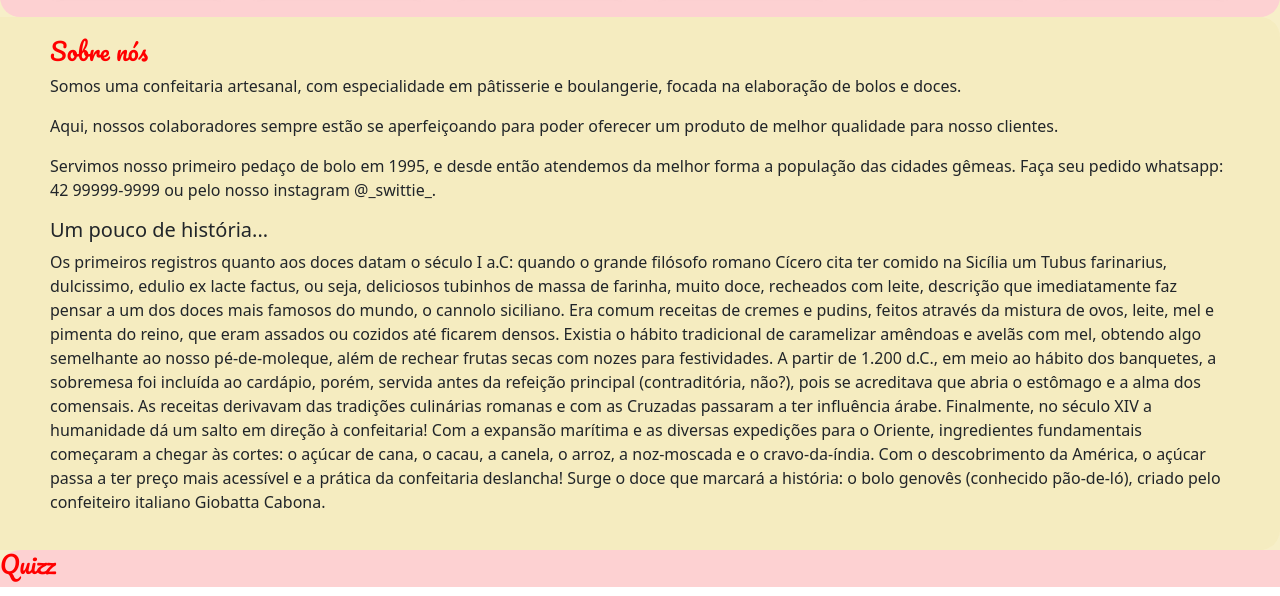
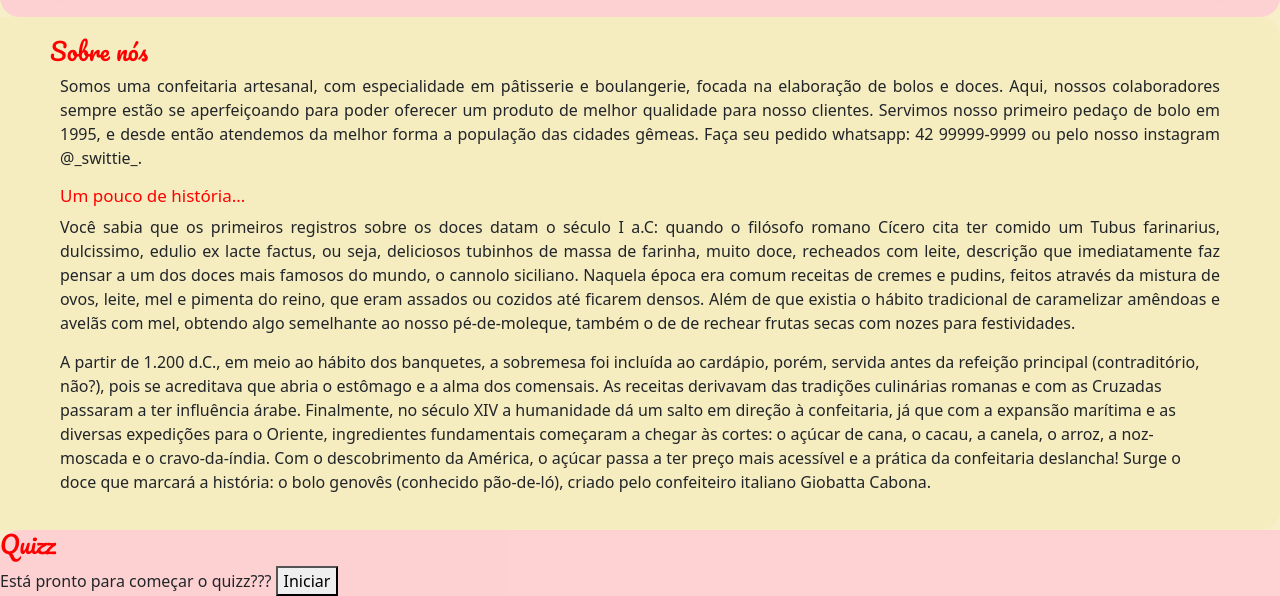
Before and after one commit to leticia-perotti/Swittie, a plain HTML site: page index.html in a window 1280 px wide. Shown: the part 991-1587 px from the top of the page. Drawn offline with nearby package versions, Linux system fonts and the light colour scheme.

Commit message:
Historia

```diff
--- a/index.html
+++ b/index.html
@@ -143,37 +143,40 @@
           <div class="sobre-nos" id="sobre-nos">
             <h4>Sobre nós</h4>
             <p class="sobre-nos-texto">
-              Somos uma confeitaria artesanal, com especialidade em pâtisserie e boulangerie, focada na elaboração de bolos e doces.
-            </p>
-            <p class="sobre-nos-texto">
-              Aqui, nossos colaboradores sempre estão se aperfeiçoando para poder oferecer um produto de melhor qualidade para nosso clientes.
-            </p>
-            <p class="sobre-nos-texto">
-              Servimos nosso primeiro pedaço de bolo em 1995, e desde então atendemos da melhor forma a população das cidades gêmeas. Faça seu pedido whatsapp: 42 99999-9999 ou pelo nosso instagram @_swittie_.
+              Somos uma confeitaria artesanal, com especialidade em pâtisserie e boulangerie, focada na elaboração de bolos e doces. Aqui, nossos colaboradores sempre estão se aperfeiçoando para poder oferecer um produto de melhor qualidade para nosso clientes. Servimos nosso primeiro pedaço de bolo em 1995, e desde então atendemos da melhor forma a população das cidades gêmeas. Faça seu pedido whatsapp: 42 99999-9999 ou pelo nosso instagram @_swittie_.
             </p>
 
 
-            <h5>Um pouco de história...</h5>
-            <p>
+            <h5 class="titulo-historia">Um pouco de história...</h5>
+            <p class="historia-texto">
+              <span class="span-historia">
+                Você sabia que os primeiros registros sobre os doces datam o século I a.C: quando o filósofo romano Cícero cita ter comido um Tubus farinarius,
+                dulcissimo, edulio ex lacte factus, ou seja, deliciosos tubinhos de massa de farinha, muito doce, recheados com leite, descrição que imediatamente
+                faz pensar a um dos doces mais famosos do mundo, o cannolo siciliano. Naquela época era comum receitas de cremes e pudins, feitos através da
+                mistura de ovos, leite, mel e pimenta do reino, que eram assados ou cozidos até ficarem densos. Além de que existia o hábito tradicional de caramelizar
+                amêndoas e avelãs com mel, obtendo algo semelhante ao nosso pé-de-moleque, também o de de rechear frutas secas com nozes para festividades.
 
-              Os primeiros registros quanto aos doces datam o século I a.C: quando o grande filósofo romano Cícero cita ter comido na Sicília um Tubus farinarius, dulcissimo, edulio ex lacte factus, ou seja, deliciosos tubinhos de massa de farinha, muito doce, recheados com leite, descrição que imediatamente faz pensar a um dos doces mais famosos do mundo, o cannolo siciliano.
-
-              Era comum receitas de cremes e pudins, feitos através da mistura de ovos, leite, mel e pimenta do reino, que eram assados ou cozidos até ficarem densos. Existia o hábito tradicional de caramelizar amêndoas e avelãs com mel, obtendo algo semelhante ao nosso pé-de-moleque, além de rechear frutas secas com nozes para festividades.
-
-              A partir de 1.200 d.C., em meio ao hábito dos banquetes, a sobremesa foi incluída ao cardápio, porém, servida antes da refeição principal (contraditória, não?), pois se acreditava que abria o estômago e a alma dos comensais.
-
-              As receitas derivavam das tradições culinárias romanas e com as Cruzadas passaram a ter influência árabe.
-
-              Finalmente, no século XIV a humanidade dá um salto em direção à confeitaria! Com a expansão marítima e as diversas expedições para o Oriente, ingredientes fundamentais começaram a chegar às cortes: o açúcar de cana, o cacau, a canela, o arroz, a noz-moscada e o cravo-da-índia.
-
-              Com o descobrimento da América, o açúcar passa a ter preço mais acessível e a prática da confeitaria deslancha! Surge o doce que marcará a história: o bolo genovês (conhecido pão-de-ló), criado pelo confeiteiro italiano Giobatta Cabona.
-
+              </span class="span-historia">
+                A partir de 1.200 d.C., em meio ao hábito dos banquetes, a sobremesa foi incluída ao cardápio, porém, servida antes da refeição principal
+                (contraditório, não?), pois se acreditava que abria o estômago e a alma dos comensais. As receitas derivavam das tradições culinárias romanas e
+                com as Cruzadas passaram a ter influência árabe. Finalmente, no século XIV a humanidade dá um salto em direção à confeitaria, já que com a expansão
+                marítima e as diversas expedições para o Oriente, ingredientes fundamentais começaram a chegar às cortes: o açúcar de cana, o cacau,
+                a canela, o arroz, a noz-moscada e o cravo-da-índia. Com o descobrimento da América, o açúcar passa a ter preço mais acessível
+                e a prática da confeitaria deslancha! Surge o doce que marcará a história: o bolo genovês (conhecido pão-de-ló),
+                criado pelo confeiteiro italiano Giobatta Cabona.
             </p>
 
             </p>
           </div>
           <div class="quizz" id="quizz">
             <h4>Quizz</h4>
+            <div class="prontos-comecar" id="prontos-comecar">
+              Está pronto para começar o quizz???
+
+              <button onclick="iniciar()">
+                Iniciar
+              </button>
+            </div>
           </div>
         </div>
     </main>
@@ -182,3 +185,8 @@
     </footer>
 </body>
 </html>
+<script>
+  function iniciar(){
+    document.getElementById("prontos-comecar").style.display = "none";
+  }
+</script>
--- a/style.css
+++ b/style.css
@@ -160,3 +160,30 @@ h4{
 .descricao-produto{
     font-family: 'Poppins', sans-serif;
 }
+
+.sobre-nos-texto{
+    padding-left: 10px;
+    padding-right: 10px;
+
+    text-align: justify;
+}
+.titulo-historia{
+    color:var(--vermelho);
+    font-size: 17px;
+
+    padding-left: 10px;
+    padding-right: 10px;
+}
+.historia-texto{
+    padding-left: 10px;
+    padding-right: 10px;
+
+    display: flex;
+    flex-direction: column;
+    align-items: center;
+    gap: 15px;
+}
+.span-historia{
+    text-align: justify;
+
+}
```
